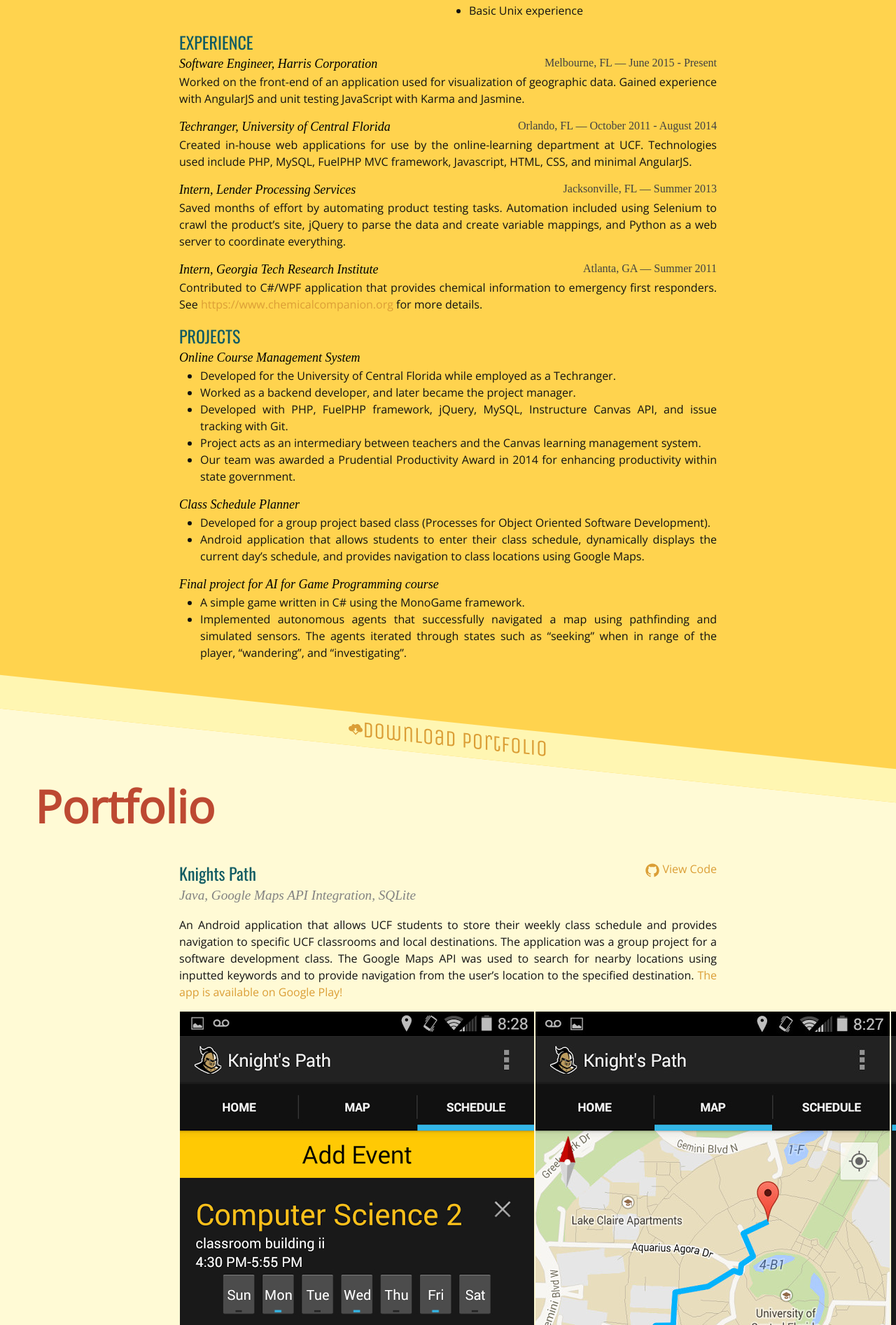
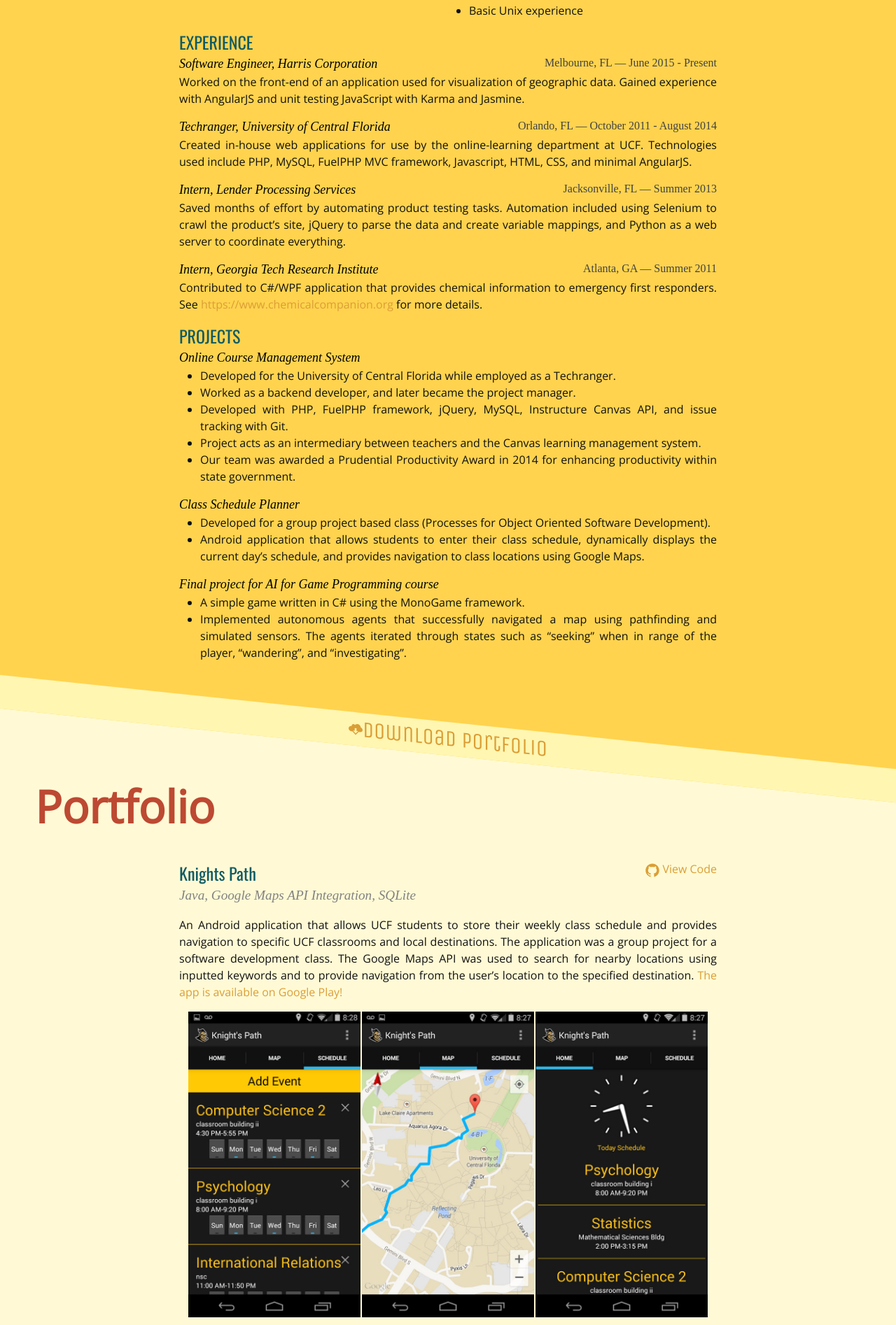
Before and after one commit to jellybeanfiend/jellybeanfiend.github.io, a Jekyll site: the page built from index.html, in a window 1280 px wide. Shown: the part 1181-3075 px from the top of the page at 70% size. Built offline with Jekyll 4.4.1, drawn with Linux system fonts in a browser that asks for light colours; grey boxes are pictures that could not be loaded.

Commit message:
Fixed oversized image issue with larger resolutions

```diff
--- a/_sass/_layout.scss
+++ b/_sass/_layout.scss
@@ -375,12 +375,12 @@
 
 
 .flexy img{
-    width: 100%;
-    height: auto;
+    width: 32%;
     margin: 1px;
 }
 .flexy{
     display: flex;
     flex-wrap: nowrap;
     align-items: flex-start;
+    justify-content: center;
 }
```
